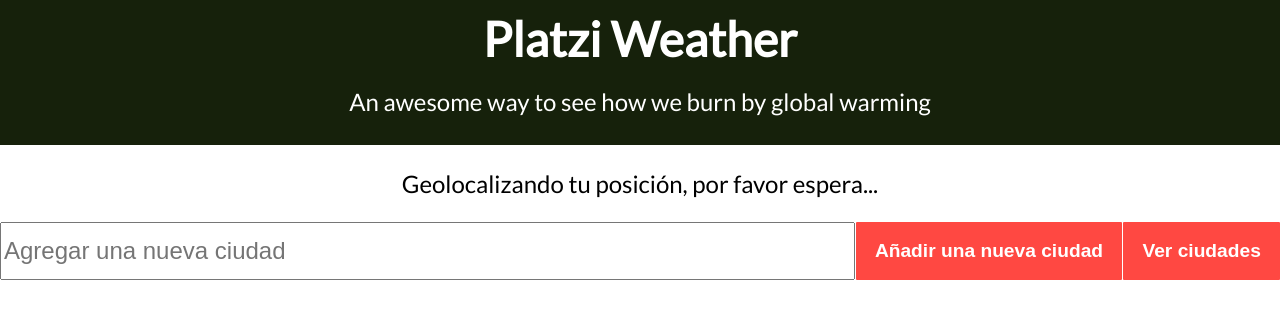
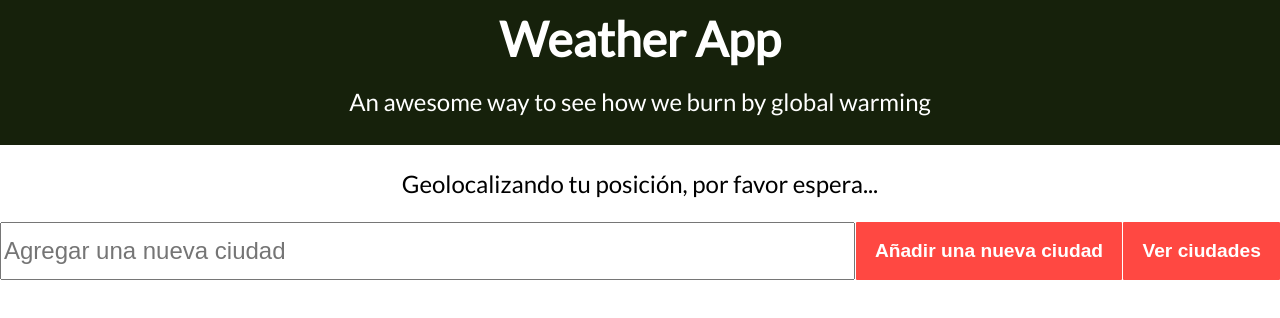
Before and after one commit to mynormh/WeatherApp, a plain HTML site: page index.html in a window 1280 px wide. Drawn offline with nearby package versions, Linux system fonts and the light colour scheme.

Commit message:
Changed title

```diff
--- a/index.html
+++ b/index.html
@@ -8,7 +8,7 @@
 </head>
 <body>
 	<header class="main-header">
-		<h1>Platzi Weather</h1>
+		<h1>Weather App</h1>
 		<h2>An awesome way to see how we burn by global warming</h2>
 	</header>
 	<div class="loader">Geolocalizando tu posición, por favor espera...</div>
```
